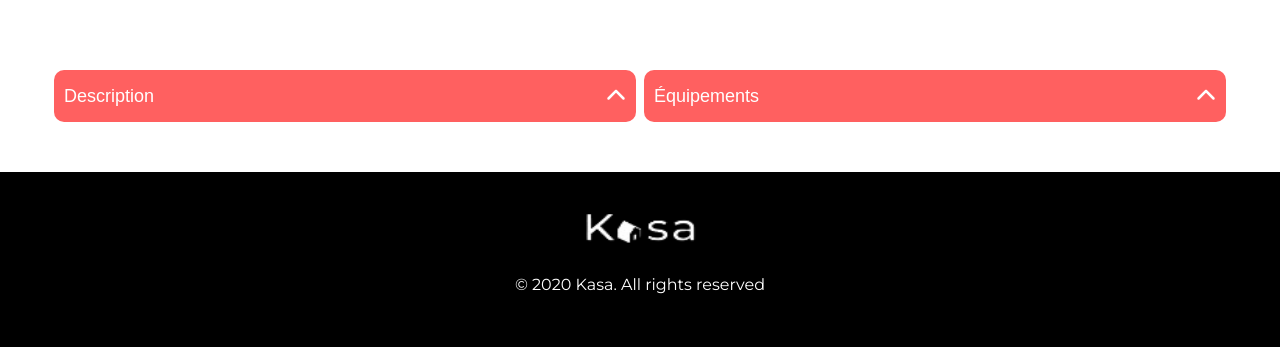
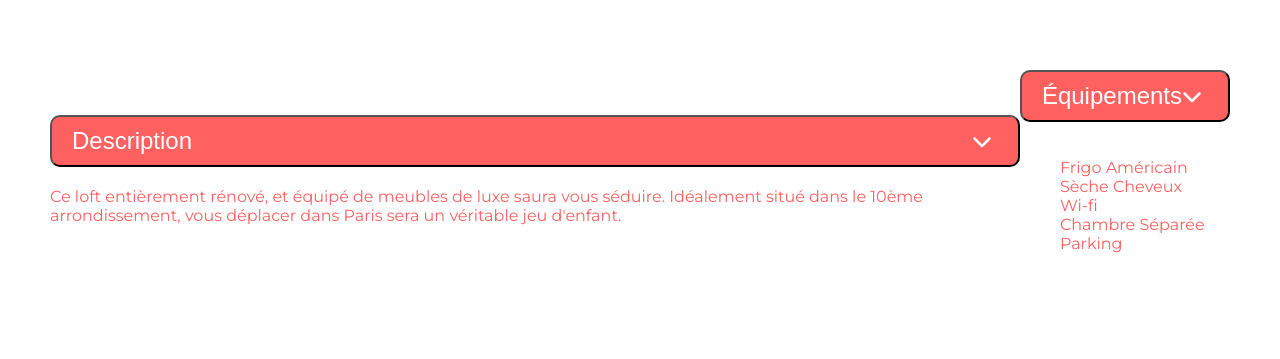
Before and after one commit to danou85/Kasa, a React (Vite) app: page /location/0979876d in a window 1280 px wide. Shown: the part 799-1158 px from the top of the page. Built offline with nearby package versions, Linux system fonts and the light colour scheme.

Commit message:
mise a jour des equipement

```diff
--- a/src/composant/banner.css
+++ b/src/composant/banner.css
@@ -16,7 +16,8 @@
   align-items: center; /* Centrer verticalement */
   justify-content: center; /* Centrer horizontalement */
   color: white;
-  font-size: 24px;
+  font-size: 48px;
+  font-weight: 700;
 }
 
 
--- a/src/composant/carousel.css
+++ b/src/composant/carousel.css
@@ -67,7 +67,7 @@
   width: 100%;
   max-width: 1200px;
   height: 300px;
-  background-size: cover;
+  object-fit: cover;
   background-position: center;
   display: flex;
   align-items: center;
--- a/src/composant/collapse.jsx
+++ b/src/composant/collapse.jsx
@@ -1,35 +1,25 @@
-// Import des bibliothèques et des fichiers CSS nécessaires
-import React, { useState } from "react";
-import { FontAwesomeIcon } from "@fortawesome/react-fontawesome"; // Import de FontAwesomeIcon depuis le package "@fortawesome/react-fontawesome"
-import { faChevronDown, faChevronUp } from "@fortawesome/free-solid-svg-icons"; // Import des icônes chevron depuis le package "@fortawesome/free-solid-svg-icons"
+import React from "react";
+import { FontAwesomeIcon } from "@fortawesome/react-fontawesome";
+import { faChevronDown, faChevronUp } from "@fortawesome/free-solid-svg-icons";
 
-
-// Définition du composant Collapse
-const Collapse = ({ title, content }) => {
-  // Déclaration de l'état local isCollapsed pour suivre l'état du collapse
-  const [isCollapsed, setIsCollapsed] = useState(false);
-
-  // Fonction pour rendre l'icône de chevron en fonction de l'état du collapse
+const Collapse = ({ title, content, isCollapsed, toggleCollapse }) => {
   const renderChevron = (isOpen) => {
     return (
       <FontAwesomeIcon
-        icon={isOpen ? faChevronDown : faChevronUp} // Utilisation de l'icône chevron vers le bas si isOpen est vrai, sinon utilise l'icône chevron vers le haut
-        className={`chevron-icon ${isOpen ? "rotate" : ""}`} // Ajout d'une classe CSS "rotate" si isOpen est vrai pour faire pivoter l'icône
+        icon={isOpen ? faChevronDown : faChevronUp}
+        className={`chevron-icon ${isOpen ? "rotate" : ""}`}
       />
     );
   }
 
-  // Rendu du composant Collapse
   return (
-    <div className="collaps-content">
-      <button className="collapse" onClick={() => setIsCollapsed(!isCollapsed)}>
-        {title} {/* Affichage du titre du collapse */}
-        {renderChevron(isCollapsed)} {/* Appel de la fonction renderChevron pour afficher l'icône de chevron */}
+    <div className="collapse-content">
+      <button className="collapse" onClick={toggleCollapse}>
+        {title}
+        {renderChevron(isCollapsed)}
       </button>
-      {/* Affichage du contenu du collapse si isCollapsed est vrai */}
       {isCollapsed && (
-        <div className="collaps-description">
-          {/* Contenu de la collapsible */}
+        <div className="collapse-description">
           {content}
         </div>
       )}
@@ -37,5 +27,4 @@ const Collapse = ({ title, content }) => {
   );
 };
 
-// Export du composant Collapse pour pouvoir l'utiliser ailleurs dans l'application
 export default Collapse;
--- a/src/composant/descriptif.css
+++ b/src/composant/descriptif.css
@@ -1,4 +1,4 @@
-.collaps-content {
+.collapse-content {
     display: flex;
     flex-direction: column;
     align-items: center;
@@ -20,7 +20,7 @@
     padding-left: 20px;
     font-size: 24px;
   }
-  .collaps-description {
+  .collapse-description {
     width: 100%;
     max-width: 1023px;
     color: #FF6060;
--- a/src/composant/descriptionequipement.jsx
+++ b/src/composant/descriptionequipement.jsx
@@ -1,86 +1,43 @@
-// Importe React et le hook useState depuis la bibliothèque React
 import React, { useState } from 'react';
-
-// Importe le fichier de style CSS pour le composant DescriptionEquipement
 import './descriptionequipement.css';
-
-// Importe FontAwesomeIcon et les icônes associées pour les flèches haut et bas
 import { FontAwesomeIcon } from '@fortawesome/react-fontawesome';
 import { faChevronUp, faChevronDown } from '@fortawesome/free-solid-svg-icons';
+import Collapse from './collapse'; // Importez le composant Collapse depuis son emplacement correct
 
-// Définit le composant fonctionnel DescriptionEquipement
 const DescriptionEquipement = ({ description, equipments }) => {
-  // Utilisation du hook useState pour gérer l'état de la collapsible description
   const [descriptionCollapsed, setDescriptionCollapsed] = useState(true);
-
-  // Utilisation du hook useState pour gérer l'état de la collapsible équipement
   const [equipementCollapsed, setEquipementCollapsed] = useState(true);
 
-  // Fonction pour basculer l'état de la collapsible description
   const toggleDescriptionCollapse = () => {
     setDescriptionCollapsed(!descriptionCollapsed);
   };
 
-  // Fonction pour basculer l'état de la collapsible équipement
   const toggleEquipementCollapse = () => {
     setEquipementCollapsed(!equipementCollapsed);
   };
 
-  // Rendu du composant DescriptionEquipement
   return (
-    <div className='DescriptionEquipement'>
-      {/* Collapsible pour la description */}
-      <div className='collapsible-container'>
-        {/* Bouton pour activer/désactiver la collapsible description */}
-        <button className={`toggle-button ${descriptionCollapsed ? '' : 'open'}`} onClick={toggleDescriptionCollapse}>
-          {/* Texte du bouton avec un espace pour le chevron */}
-          {descriptionCollapsed ? 'Description' : 'Description'}
-
-          {/* Icône du chevron avec une classe pour l'animation de rotation */}
-          <FontAwesomeIcon
-            icon={descriptionCollapsed ? faChevronUp : faChevronDown}
-            className={`chevron-icon ${descriptionCollapsed ? '' : 'rotate'}`}
+    <div className='DescriptionEquipement '>
+      <Collapse
+        title="Description"
+        content={description}
+        isCollapsed={descriptionCollapsed}
+        toggleCollapse={toggleDescriptionCollapse}
       />
-        </button>
-
-        {/* Contenu de la collapsible description */}
-        {descriptionCollapsed ? null : (
-          <div className='description-content'>
-            {/* Affiche la description du logement */}
-            <p>{description}</p>
-          </div>
-        )}
-      </div>
-
-      {/* Collapsible pour l'équipement */}
-      <div className='collapsible-container'>
-        {/* Bouton pour activer/désactiver la collapsible équipement */}
-        <button className={`toggle-button ${equipementCollapsed ? '' : 'open'}`} onClick={toggleEquipementCollapse}>
-          {/* Texte du bouton avec un espace pour le chevron */}
-          {equipementCollapsed ? 'Équipements' : 'Équipements'}
-
-          {/* Icône du chevron avec une classe pour l'animation de rotation */}
-          <FontAwesomeIcon
-            icon={equipementCollapsed ? faChevronUp : faChevronDown}
-            className={`chevron-icon ${equipementCollapsed ? '' : 'rotate'}`}
-          />
-        </button>
-
-        {/* Contenu de la collapsible équipement */}
-        {equipementCollapsed ? null : (
-          <div className='equipement-content'>
-            {/* Liste des équipements du logement */}
+      <Collapse
+        title="Équipements"
+        content={
           <ul>
             {equipments.map((equipment, index) => (
               <li key={index}>{equipment}</li>
             ))}
           </ul>
-          </div>
-        )}
-      </div>
+        }
+        isCollapsed={equipementCollapsed}
+        toggleCollapse={toggleEquipementCollapse}
+      />
     </div>
   );
 };
 
-// Exporte le composant DescriptionEquipement pour pouvoir l'utiliser ailleurs dans l'application
 export default DescriptionEquipement;
```
Also changed, not shown: src/page/location.jsx (line endings or trailing spaces). Lines whose indentation alone changed are shown as unchanged.
